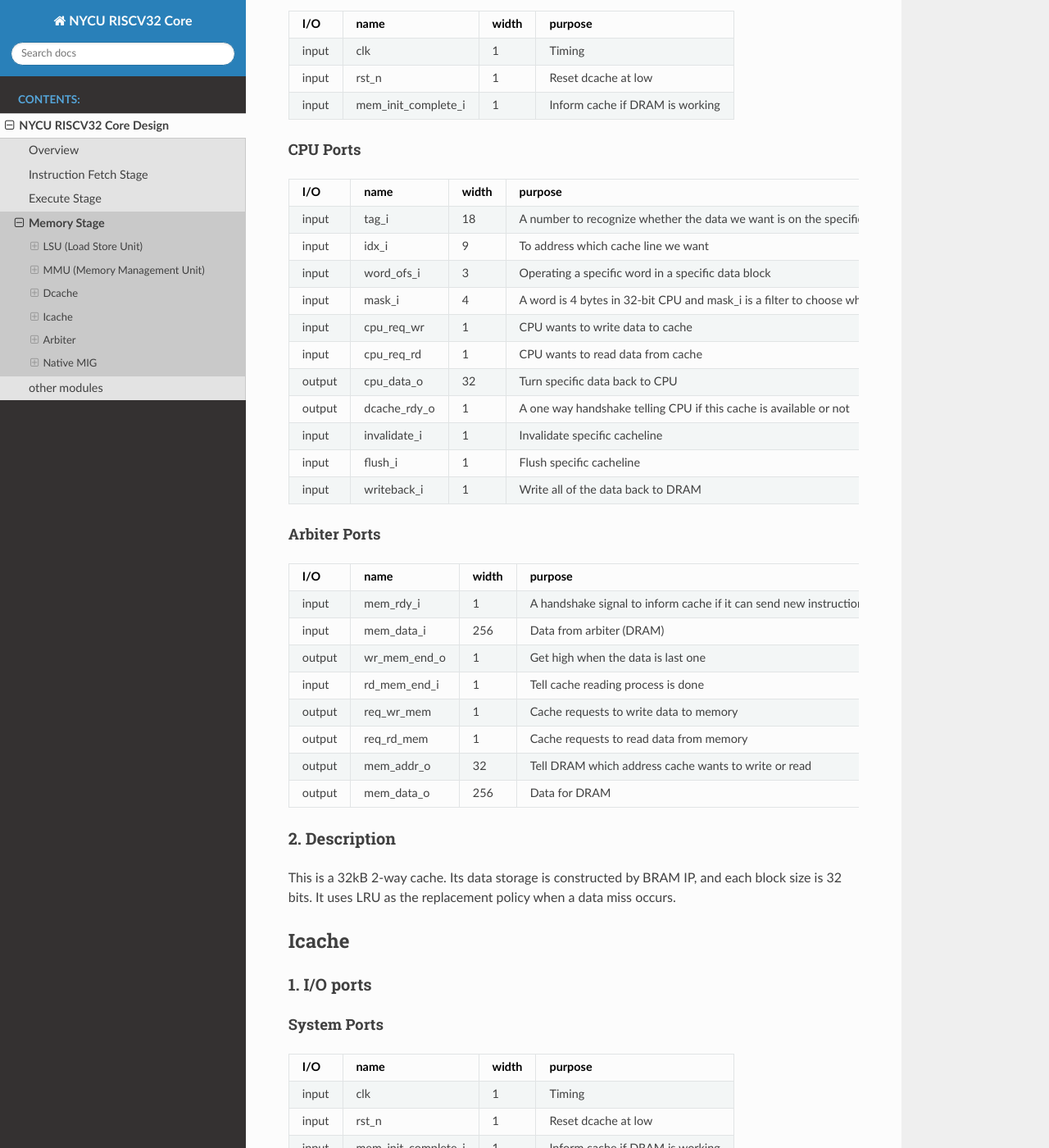
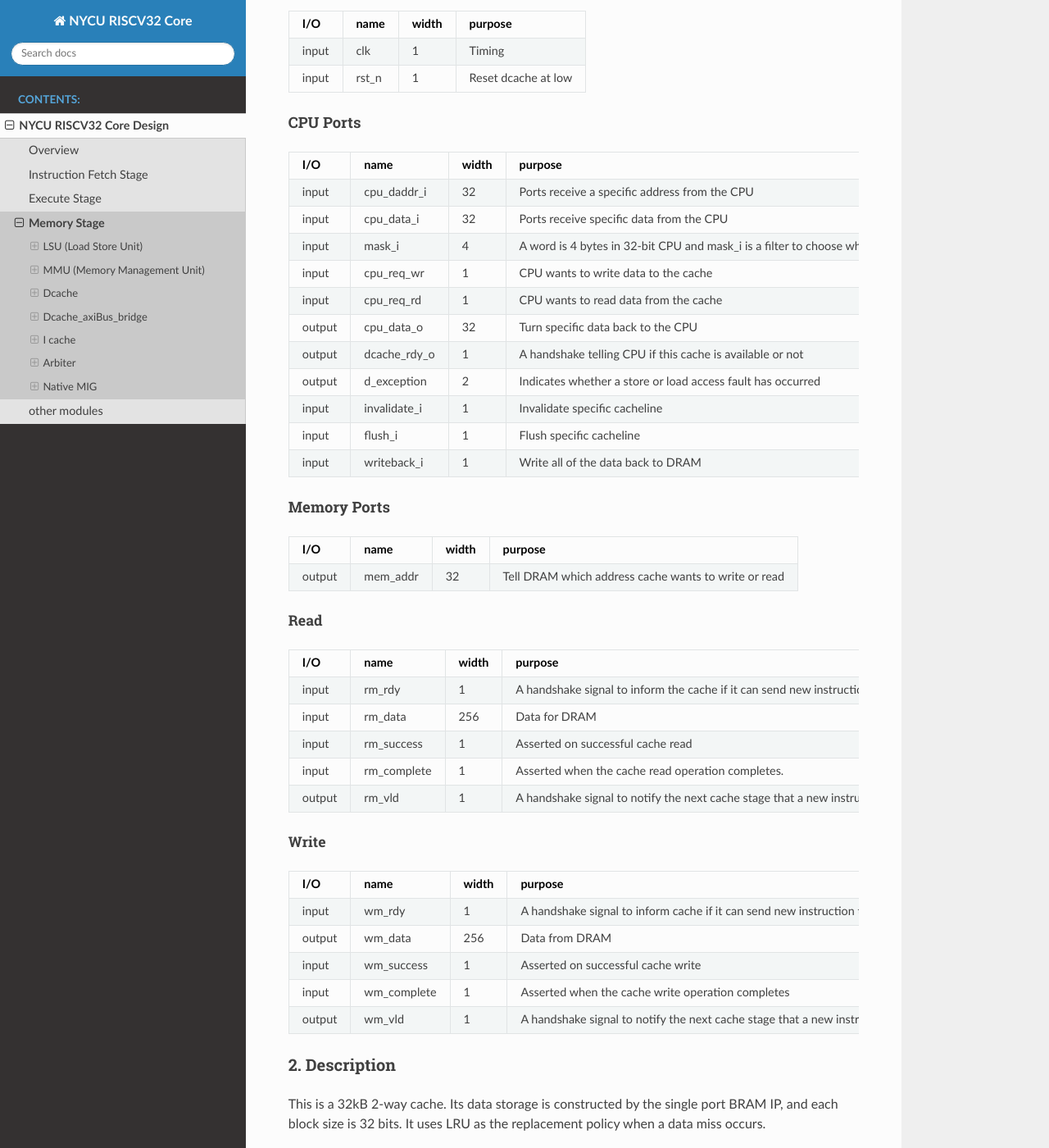
Before and after one commit to ttcn-0906/riscv32-core-doc, a Sphinx documentation site: the page built from docs/source/mem_stage.md, in a window 1280 px wide and 1400 px high, scrolled down 4790 px. Shown: the whole window at 82% size. Built offline with Sphinx 7.4.7 and the Read the Docs theme 3.1.0, drawn with Linux system fonts in a browser that asks for light colours; some of the changed text lies outside the part shown.

Commit message:
Update mem_stage.md

```diff
--- a/docs/source/mem_stage.md
+++ b/docs/source/mem_stage.md
@@ -152,42 +152,117 @@
 |--------|--------------------|-------|--------------------------------|
 | input  | clk                 | 1     | Timing                         |
 | input  | rst_n               | 1     | Reset dcache at low            |
-| input  | mem_init_complete_i | 1     | Inform cache if DRAM is working|
 
 #### CPU Ports
 
 | I/O    | name         | width | purpose                                                                 |
 |--------|-------------|-------|-------------------------------------------------------------------------|
-| input  | tag_i        | 18    | A number to recognize whether the data we want is on the specific address or not |
-| input  | idx_i        | 9     | To address which cache line we want                                     |
-| input  | word_ofs_i   | 3     | Operating a specific word in a specific data block                      |
+| input  | cpu_daddr_i | 32    | Ports receive a specific address from the CPU|
+| input  | cpu_data_i | 32    | Ports receive specific data from the CPU|
 | input  | mask_i       | 4     | A word is 4 bytes in 32-bit CPU and mask_i is a filter to choose which bytes need to be operated |
-| input  | cpu_req_wr   | 1     | CPU wants to write data to cache                                        |
-| input  | cpu_req_rd   | 1     | CPU wants to read data from cache                                       |
-| output | cpu_data_o   | 32    | Turn specific data back to CPU                                          |
-| output | dcache_rdy_o | 1     | A one way handshake telling CPU if this cache is available or not       |
+| input  | cpu_req_wr   | 1     | CPU wants to write data to the cache                                        |
+| input  | cpu_req_rd   | 1     | CPU wants to read data from the cache                                       |
+| output | cpu_data_o   | 32    | Turn specific data back to the CPU                                          |
+| output | dcache_rdy_o | 1     | A handshake telling CPU if this cache is available or not       |
+| output | d_exception | 2     | Indicates whether a store or load access fault has occurred       |
 | input  | invalidate_i | 1     | Invalidate specific cacheline                                           |
 | input  | flush_i      | 1     | Flush specific cacheline                                                |
 | input  | writeback_i  | 1     | Write all of the data back to DRAM                                      |
 
-#### Arbiter Ports
-
+#### Memory Ports
 | I/O    | name         | width | purpose                                                             |
 |--------|-------------|-------|---------------------------------------------------------------------|
-| input  | mem_rdy_i    | 1     | A handshake signal to inform cache if it can send new instruction to arbiter |
-| input  | mem_data_i   | 256   | Data from arbiter (DRAM)                                           |
-| output | wr_mem_end_o | 1     | Get high when the data is last one                                  |
-| input  | rd_mem_end_i | 1     | Tell cache reading process is done                                  |
-| output | req_wr_mem   | 1     | Cache requests to write data to memory                               |
-| output | req_rd_mem   | 1     | Cache requests to read data from memory                               |
-| output | mem_addr_o   | 32    | Tell DRAM which address cache wants to write or read                |
-| output | mem_data_o   | 256   | Data for DRAM                                                        |
+| output | mem_addr   | 32    | Tell DRAM which address cache wants to write or read                |
+##### Read
+| I/O    | name         | width | purpose                                                             |
+|--------|-------------|-------|---------------------------------------------------------------------|
+| input  | rm_rdy    | 1     | A handshake signal to inform the cache if it can send new instruction to the next stage |
+| input | rm_data   | 256   | Data for DRAM                                                        |
+| input | rm_success | 1     | Asserted on successful cache read                               |
+| input  | rm_complete | 1     | Asserted when the cache read operation completes.                                |
+| output | rm_vld   | 1     | A handshake signal to notify the next cache stage that a new instruction is available    |
+##### Write
+| I/O    | name         | width | purpose                                                             |
+|--------|-------------|-------|---------------------------------------------------------------------|
+| input  | wm_rdy    | 1     | A handshake signal to inform cache if it can send new instruction to the next stage |
+| output | wm_data   | 256   | Data from DRAM                                                        |
+| input | wm_success | 1     | Asserted on successful cache write                                 |
+| input  | wm_complete | 1    | Asserted when the cache write operation completes                                  |
+| output | wm_vld   | 1     | A handshake signal to notify the next cache stage that a new instruction is available    |
+
 
 ### 2. Description
 
-This is a 32kB 2-way cache. Its data storage is constructed by BRAM IP, and each block size is 32 bits. It uses LRU as the replacement policy when a data miss occurs.
+This is a 32kB 2-way cache. Its data storage is constructed by the single port BRAM IP, and each block size is 32 bits. It uses LRU as the replacement policy when a data miss occurs.
 
-## Icache
+## Dcache_axiBus_bridge
+
+### 1. I/O port
+
+#### System Ports
+
+| I/O    | name                 | width | purpose                        |
+|--------|--------------------|-------|--------------------------------|
+| input  | aclk                 | 1     | Timing                         |
+| input  | aresetn               | 1     | Reset at low            |
+
+#### Data Cache Ports
+| I/O    | name         | width | purpose                                                             |
+|--------|-------------|-------|---------------------------------------------------------------------|
+| output | mem_addr   | 32    | Tell DRAM which address cache wants to write or read                |
+##### Read
+| I/O    | name         | width | purpose                                                             |
+|--------|-------------|-------|---------------------------------------------------------------------|
+| output  | rm_rdy    | 1     | A handshake signal to inform the cache if it can send new instruction to the next stage |
+| output | rm_data   | 256   | Data for DRAM                                                        |
+| output | rm_success | 1     | Asserted on successful read                               |
+| output  | rm_complete | 1     | Asserted when the read operation completes.                                |
+| input | rm_vld   | 1     | A handshake signal to notify the bridge that a new instruction is available    |
+##### Write
+| I/O    | name         | width | purpose                                                             |
+|--------|-------------|-------|---------------------------------------------------------------------|
+| output  | wm_rdy    | 1     | A handshake signal to inform cache if it can send new instruction to the next stage |
+| output | wm_data   | 256   | Data from DRAM                                                        |
+| output | wm_success | 1     | Asserted on successful write                                 |
+| output  | wm_complete | 1   |  Asserted when the write operation completes                                  |
+| input | wm_vld   | 1     | A handshake signal to notify the bridge that a new instruction is available    |
+
+#### AXI Ports(Only important ports)
+##### AW Channel
+| I/O    | name         | width | purpose                                                             |
+|--------|-------------|-------|---------------------------------------------------------------------|
+| output  | M_AXI_AWADDR    | 32    |  Tell DRAM which address cache wants to write |
+| input  | M_AXI_AWREADY | 1     | Asserted when the write address channel is available |
+| output | M_AXI_AWVALID   | 1     | Asserted when the bridge wants to write address to   |
+##### W Channel
+| I/O    | name         | width | purpose                                                             |
+|--------|-------------|-------|---------------------------------------------------------------------|
+| input  | M_AXI_WREADY    | 1     | Asserted when the write channel is available |
+| output | M_AXI_WDATA   | 256   | Data to DRAM                                                        |
+| output | M_AXI_WVALID | 1     | Asserted on successful write                                 |
+| output | M_AXI_WLAST   | 1     | A handshake signal to notify the bridge that a new instruction is available    |
+| output | M_AXI_AWVALID   | 1     | Asserted when the bridge wants to write address to   |
+##### B Channel
+| I/O    | name         | width | purpose                                                             |
+|--------|-------------|-------|---------------------------------------------------------------------|
+| input  | M_AXI_BRESP    | 1     | Asserted when the b channel is available |
+| input | M_AXI_BVALID | 1     | Asserted on successful read                                 |
+| output | M_AXI_BREADY   | 1     |Asserted when the bridge is available to read |
+
+
+----------------------------------------------update later--------------------------------------------
+
+##### R Channel
+
+##### AR Channel
+
+### 2. Description
+
+This is a 32kB 2-way cache. Its data storage is constructed by the single port BRAM IP, and each block size is 32 bits. It uses LRU as the replacement policy when a data miss occurs.
+
+
+----------------------------------------------update later--------------------------------------------
+## I cache
 
 ### 1. I/O ports
 
```
